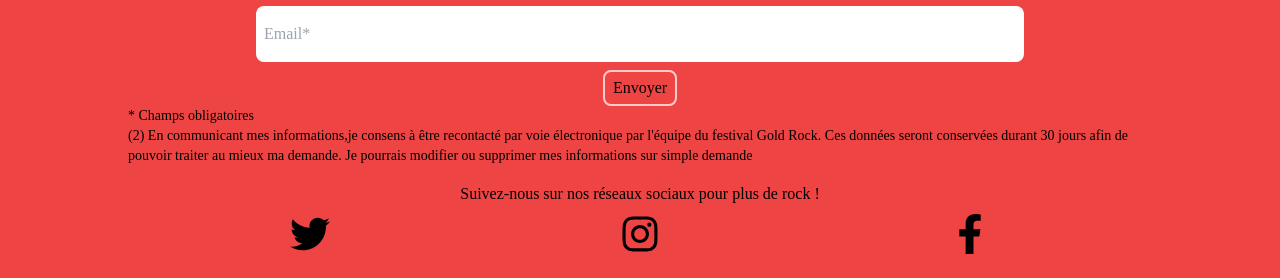
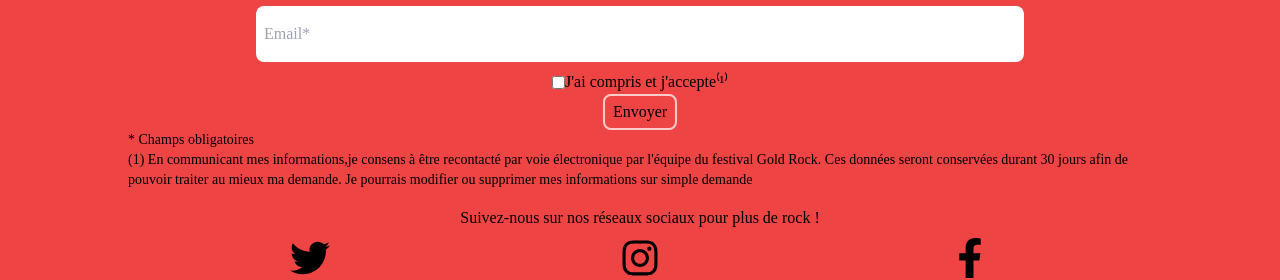
Before and after one commit to Beaurain-Hugo/sae_203, a Vue app: page / in a window 1280 px wide. Shown: the part 2783-3063 px from the top of the page. Built offline with nearby package versions, Linux system fonts and the light colour scheme.

Commit message:
Correction rgpd

```diff
--- a/src/App.vue
+++ b/src/App.vue
@@ -105,12 +105,16 @@
       <form class="flex flex-col text-center">
         <label class="mb-2"><input class="w-3/5 rounded-lg px-2 py-4" type="text" placeholder="Nom*" required /></label>
         <label class="mb-2"><input class="w-3/5 rounded-lg px-2 py-4" type="email" placeholder="Email*" required /></label>
+        <div class="flex items-center justify-center">
+          <input class="" type="checkbox" required />
+          <p>J'ai compris et j'accepte⁽¹⁾</p>
+        </div>
         <button class="mx-auto rounded-lg border-2 border-red-200 py-1 px-2 font-radio-canada text-black" type="submit">Envoyer</button>
       </form>
       <div class="m-auto flex w-4/5 flex-col text-sm">
         <p>* Champs obligatoires</p>
         <p>
-          (2) En communicant mes informations,je consens à être recontacté par voie électronique par l'équipe du festival Gold Rock. Ces
+          (1) En communicant mes informations,je consens à être recontacté par voie électronique par l'équipe du festival Gold Rock. Ces
           données seront conservées durant 30 jours afin de pouvoir traiter au mieux ma demande. Je pourrais modifier ou supprimer mes
           informations sur simple demande
         </p>
```
